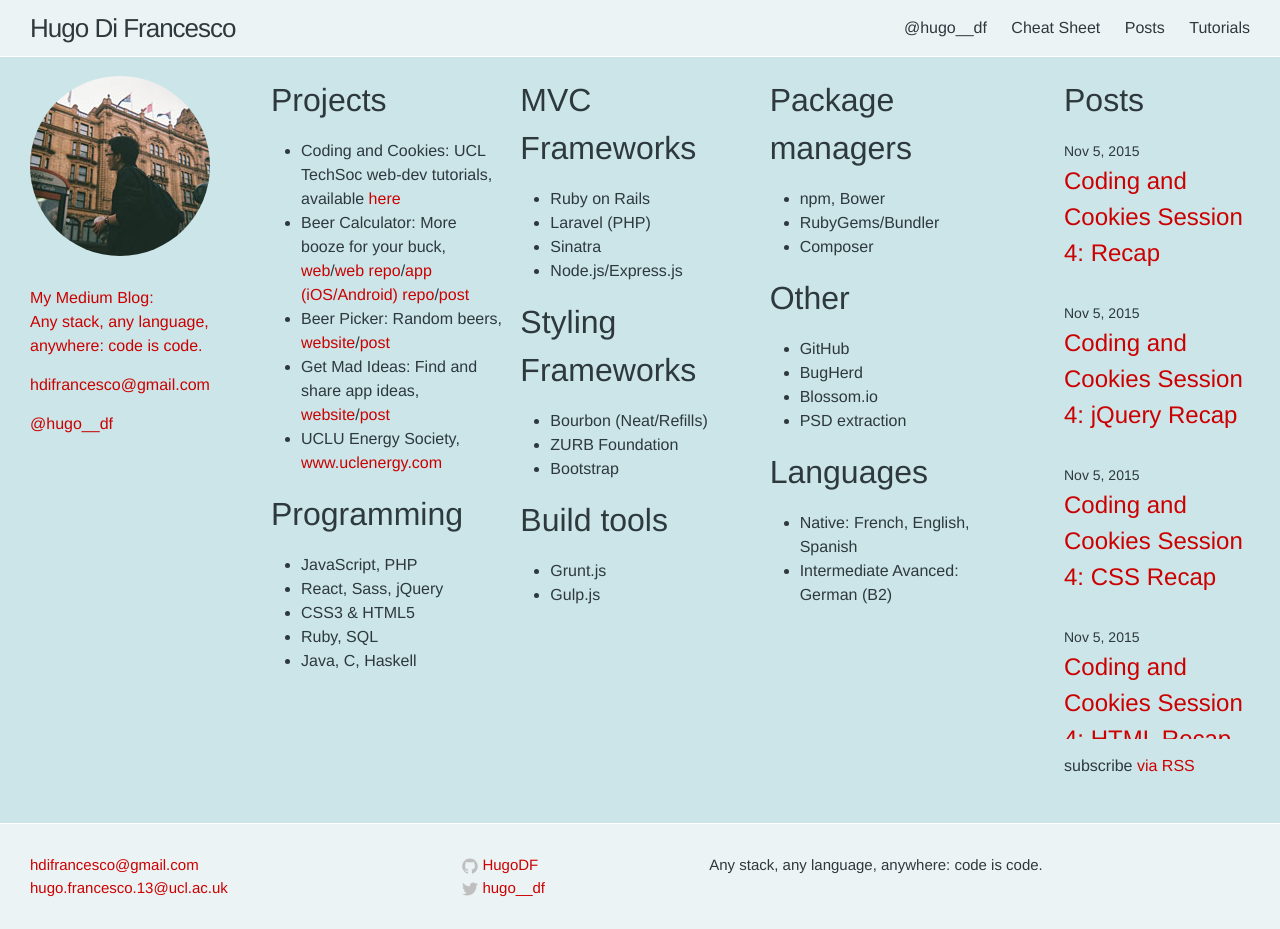
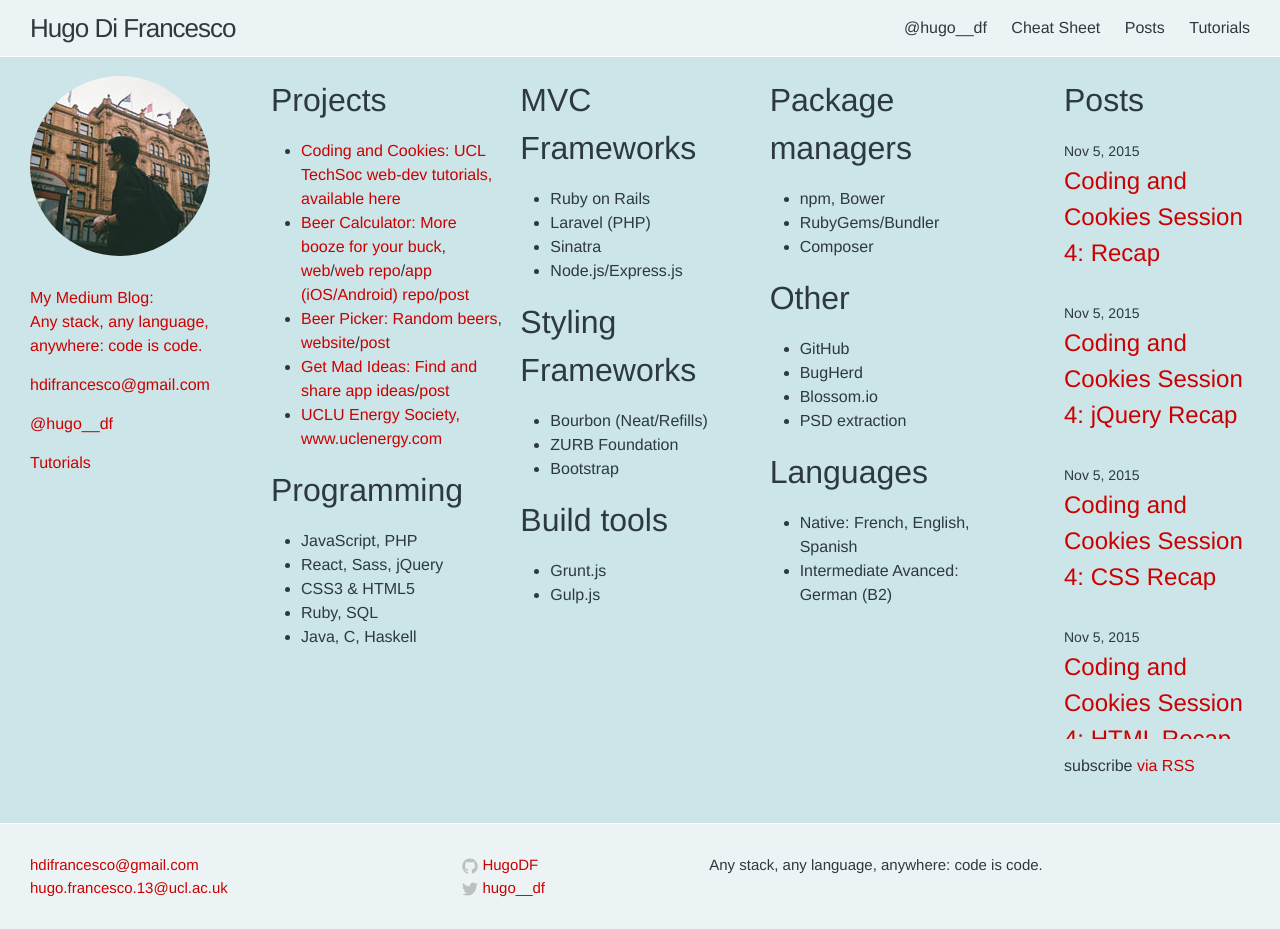
Before and after one commit to HugoDF/HugoDF.github.io, a Jekyll site: the page built from index.html, in a window 1280 px wide and 929 px high. Built offline with Jekyll 4.4.1, drawn with Linux system fonts in a browser that asks for light colours; Markdown is read by kramdown in place of the engine named in the settings.

```diff
--- a/index.html
+++ b/index.html
@@ -8,6 +8,7 @@
     <a class="tagline" href="http://medium.com/@hugo__df" target="_blank">My Medium Blog:<br/>Any stack, any language, anywhere: code is code.</a>
     <a class="tagline" href="mailto:hdifrancesco@gmail.com">hdifrancesco@gmail.com</a>
     <a class="tagline" href="http://twitter.com/intent/follow?user_id=2603804084">@hugo__df</a>
+    <a class="tagline" href="/tutorials">Tutorials</a>
   </div>
   <div class="grid">
     <div class="tile">
@@ -15,11 +16,11 @@
       <p>
         <ul>
 
-          <li>Coding and Cookies: UCL TechSoc web-dev tutorials, available <a href="/tutorials">here</a></li>
-          <li>Beer Calculator: More booze for your buck, <a href="http://hugodf.github.io/beercalculator" target="_blank">web</a>/<a href="https://github.com/HugoDF/beercalculator" target="_blank">web repo</a>/<a href="https://github.com/HugoDF/beercalculatorapp" target="_blank">app (iOS/Android) repo</a>/<a href="/react/2015/10/25/react-stories.html">post</a></li>
-          <li>Beer Picker: Random beers, <a href="http://beerpicker.herokuapp.com" target="_blank">website</a>/<a href="beerpicker/prototype/2015/09/28/BeerPicker.html" target="_blank">post</a></li>
-          <li>Get Mad Ideas: Find and share app ideas, <a href="http://getmadideas.com" target="_blank">website</a>/<a href="/mad/ideas/prototype/2015/08/03/First-Post.html" target="_blank">post</a></li>
-          <li>UCLU Energy Society, <a href="http://www.uclenergy.com" target="_blank">www.uclenergy.com</a></li>
+          <li><a href="/tutorials">Coding and Cookies: UCL TechSoc web-dev tutorials, available here</a></li>
+          <li><a href="/react/2015/10/25/react-stories.html">Beer Calculator: More booze for your buck</a>, <a href="http://hugodf.github.io/beercalculator" target="_blank">web</a>/<a href="https://github.com/HugoDF/beercalculator" target="_blank">web repo</a>/<a href="https://github.com/HugoDF/beercalculatorapp" target="_blank">app (iOS/Android) repo</a>/<a href="/react/2015/10/25/react-stories.html">post</a></li>
+          <li><a href="beerpicker/prototype/2015/09/28/BeerPicker.html" target="_blank">Beer Picker: Random beers</a>, <a href="http://beerpicker.herokuapp.com" target="_blank">website</a>/<a href="beerpicker/prototype/2015/09/28/BeerPicker.html" target="_blank">post</a></li>
+          <li><a href="http://getmadideas.com" target="_blank">Get Mad Ideas: Find and share app ideas</a>/<a href="/mad/ideas/prototype/2015/08/03/First-Post.html" target="_blank">post</a></li>
+          <li><a href="http://www.uclenergy.com" target="_blank">UCLU Energy Society, www.uclenergy.com</a></li>
           <!-- <li>JM, a job-matching app prototype <a href="http://bakshi41c.github.io/Job-Matcher/" target="_blank">website</a>/<a href="https://www.youtube.com/watch?v=QfyWJJ_BXoo&feature=youtu.be" target="_blank">video</a></li> -->
         </ul>
       </p>
```
